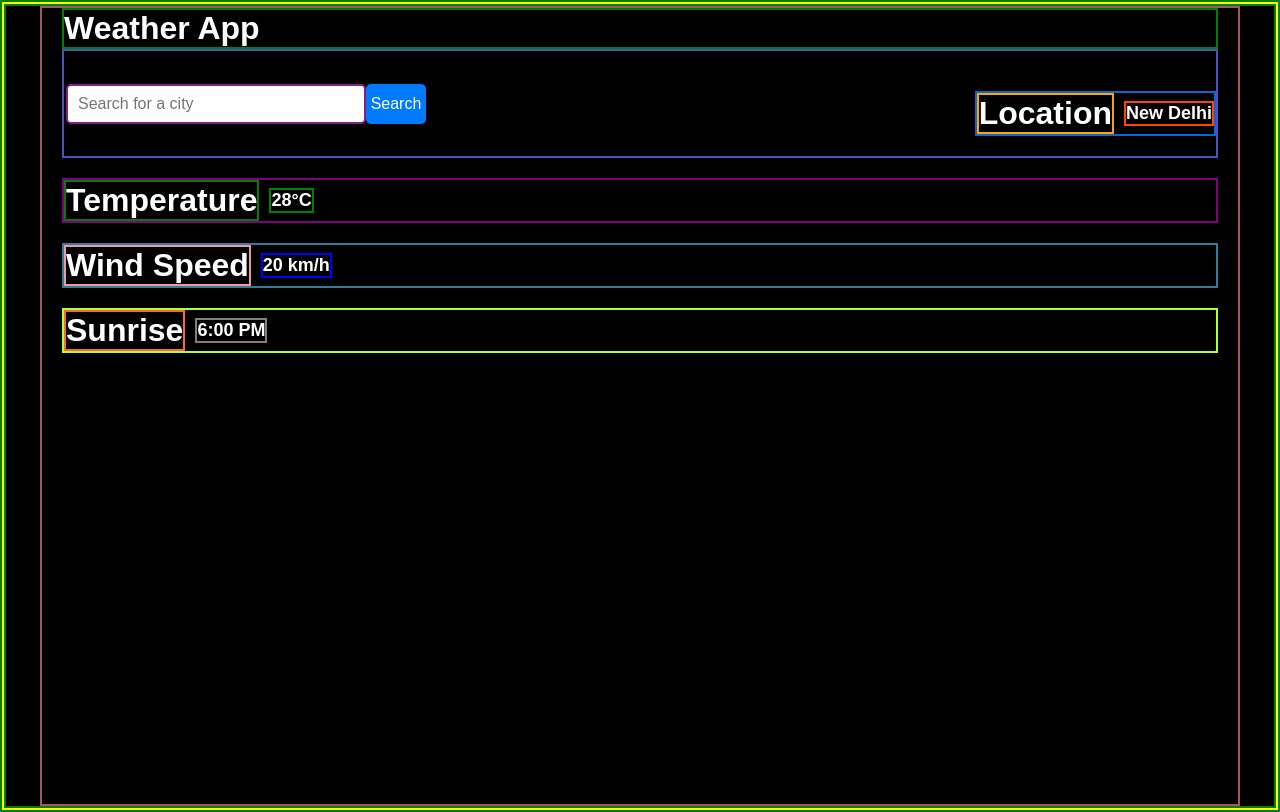
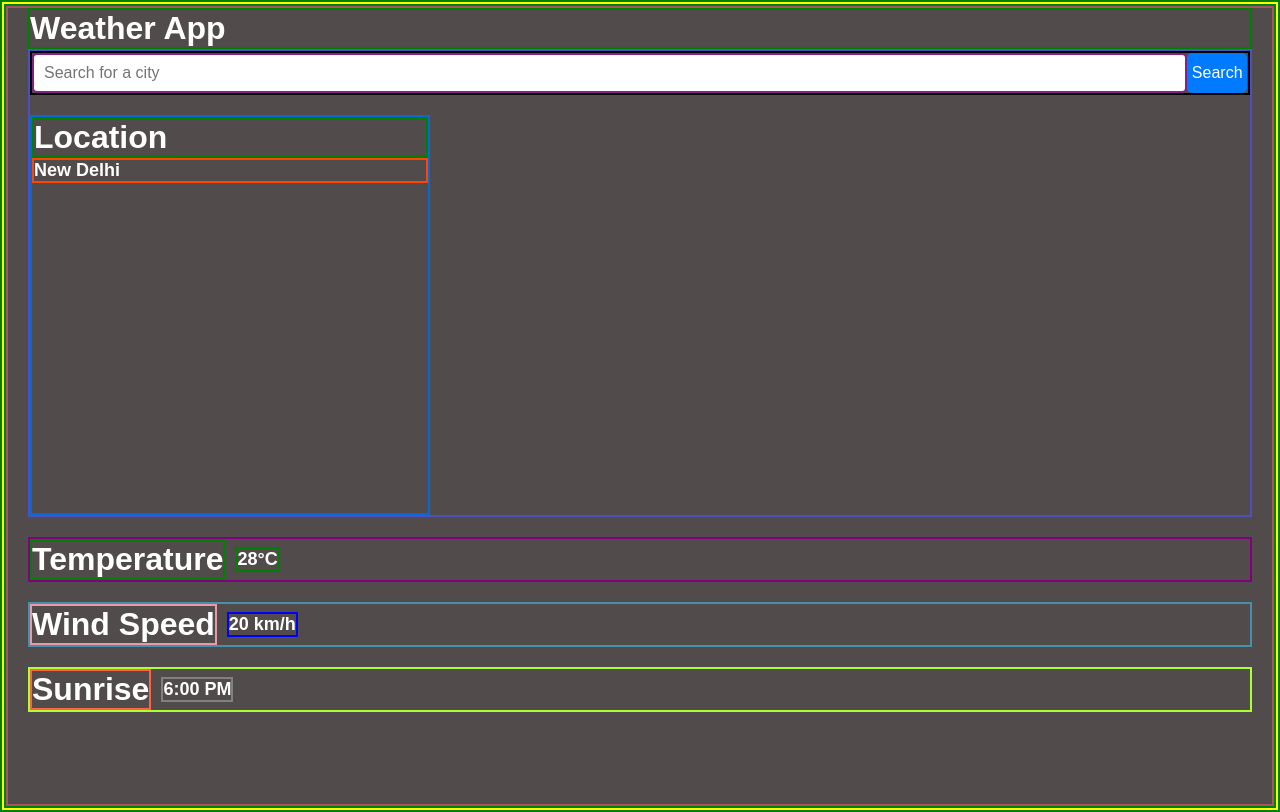
Before and after one commit to RahulDadhich26/Weather-App-JavaScript_A, a plain HTML site: page index.html in a window 1280 px wide. Drawn offline with Linux system fonts and the light colour scheme.

Commit message:
Css (TO be imporoved more)

```diff
--- a/style.css
+++ b/style.css
@@ -10,13 +10,13 @@ body {
   font-family: "Poppins", sans-serif;
   background-color: #f2f2f2;
   /* To be replace with a good bg-picture*/
-  background-color: black ;
+  background-color: rgba(63, 55, 55, 0.898) ;
   border: 2px solid yellow ;
 }
 
 .container {
   width: 100%;
-  max-width: 1200px;
+  max-width: screen;
   margin: 0 auto;
   padding: 0 20px;
   height: 100vh;
@@ -24,21 +24,22 @@ body {
 }
 
 .header {
-  display: flex;
+  display: block;
   justify-content: space-between;
   align-items: center;
-  padding: 20px 0;
+  /* padding: 20px 0; */
   border: 2px solid rgb(77, 81, 190) ;
 }
 
 .search {
   display: flex;
   align-items: center;
+
   border: 2px solid rgb(4, 3, 4);
 }
 
 .search input {
-  width: 300px;
+  width: 95%;
   height: 40px;
   border-radius: 5px;
   border: none;
@@ -59,14 +60,17 @@ body {
 }
 
 .location {
-  display: flex;
+  display: block;
+  height: 400px;
+  width: 400px;
   align-items: center;
   margin-top: 20px;
   border: 2px solid rgb(9, 104, 213) ;
 }
 
-.location h1 {
-  margin-right: 10px;
+.location h2 {
+
+
   border: 2px solid orange ;
 }
 
```
